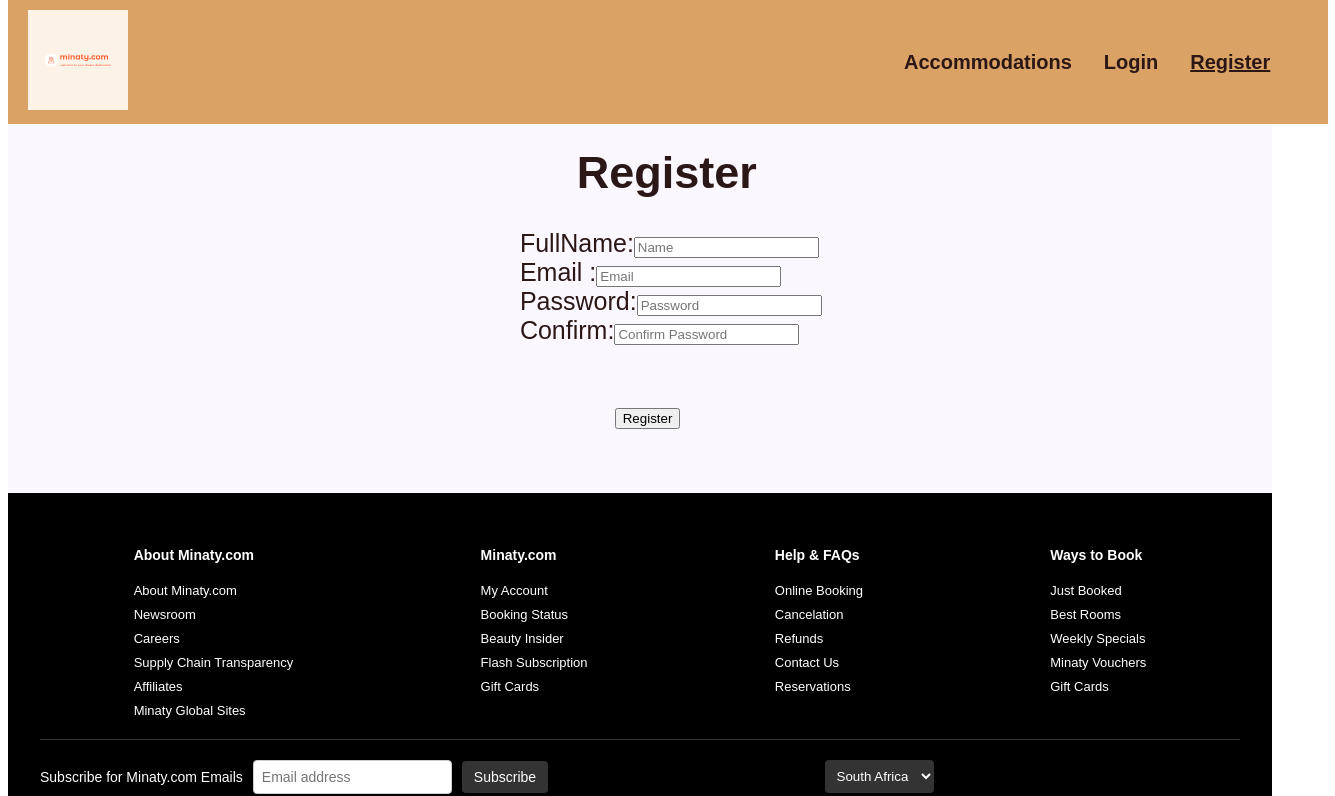
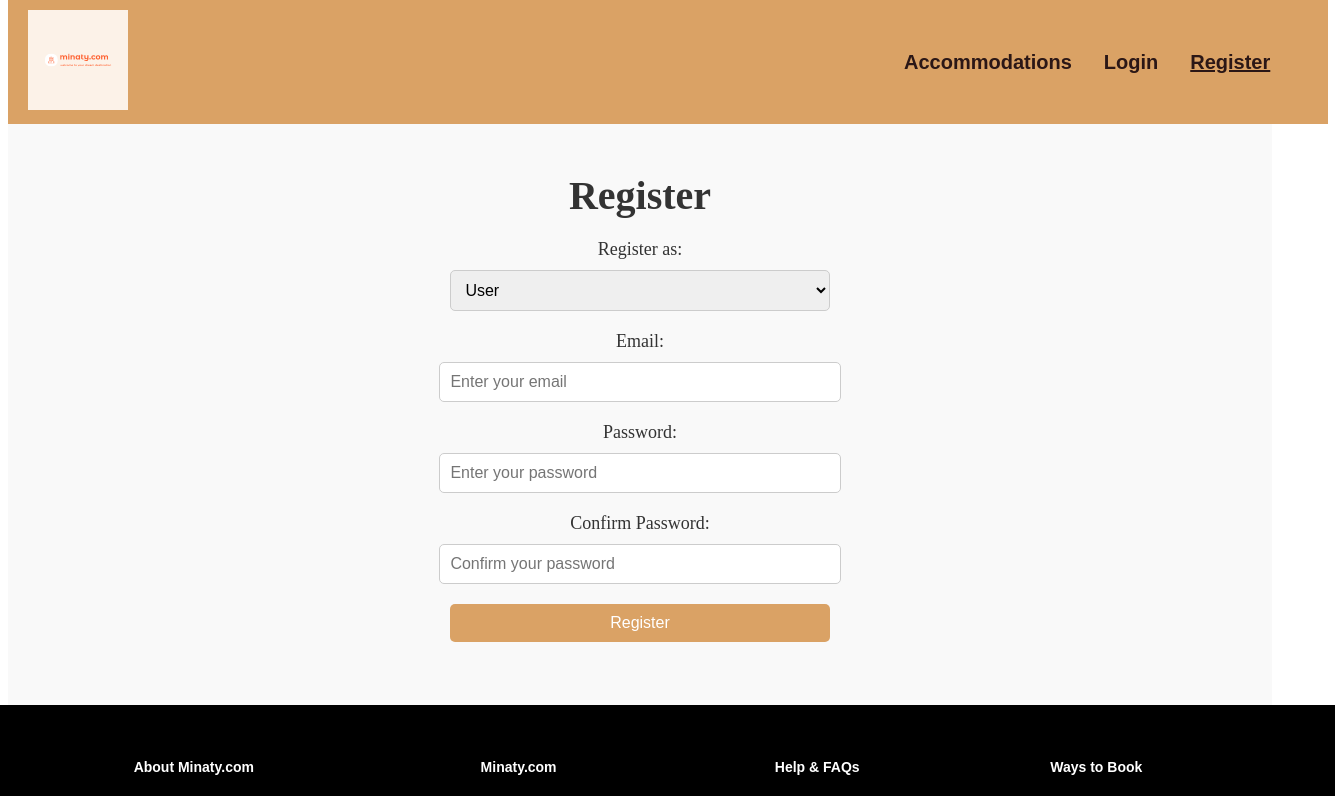
Before and after one commit to alungilembuthuma/Hotel-App, a React (Vite) app: page /register in a window 1280 px wide. Shown: the top 796 px of the page, 1335 px wide, since content can reach past the window. Built offline with nearby package versions, Linux system fonts and the light colour scheme.

Commit message:
able to add users to my collection

```diff
--- a/src/Components/Login.jsx
+++ b/src/Components/Login.jsx
@@ -1,25 +1,46 @@
 import React, { useState } from 'react';
 import { useDispatch, useSelector } from 'react-redux';
+import { useNavigate } from 'react-router-dom'; // Navigate to different routes after login
 import { loginUser } from '../features/authSlice';
 import Footer from '../Components/Footer';
 
 const Login = () => {
   const [email, setEmail] = useState('');
   const [password, setPassword] = useState('');
+  const [role, setRole] = useState('user'); // Default role is 'user'
   const dispatch = useDispatch();
   const { loading, error } = useSelector((state) => state.auth);
+  const navigate = useNavigate();
 
   const handleLogin = () => {
-    dispatch(loginUser({ email, password }));
+    dispatch(loginUser({ email, password, role })).then((response) => {
+      if (response.payload) {
+        if (role === 'admin') {
+          navigate('/admin/dashboard'); // Navigate to admin dashboard if logged in as Admin
+        } else {
+          navigate('/user-profile'); // Navigate to user profile if logged in as User
+        }
+      }
+    });
   };
 
   return (
     <div style={styles.container}>
-      <h1 style={styles.title}>Login Page</h1>
+      <h1 style={styles.title}>Login</h1>
 
-      <label style={styles.label}>
-        Email:
-      </label>
+
+      <label style={styles.label}>Login as:</label>
+      <select
+        value={role}
+        onChange={(e) => setRole(e.target.value)}
+        style={styles.select}
+      >
+        <option value="user">User</option>
+        <option value="admin">Admin</option>
+      </select>
+
+      {/* Email Input */}
+      <label style={styles.label}>Email:</label>
       <input
         type="email"
         value={email}
@@ -28,9 +49,8 @@
         style={styles.input}
       />
 
-      <label style={styles.label}>
-        Password:
-      </label>
+      {/* Password Input */}
+      <label style={styles.label}>Password:</label>
       <input
         type="password"
         value={password}
@@ -39,73 +59,75 @@
         style={styles.input}
       />
 
+      {/* Submit Button */}
       <button
         onClick={handleLogin}
         disabled={loading}
         style={styles.button}
       >
-        {loading ? "Logging in..." : "Login"}
+        {loading ? 'Logging in...' : 'Login'}
       </button>
 
+      {/* Display error if there's a login issue */}
       {error && <p style={styles.error}>{error}</p>}
+<div style={{width:"110%",marginTop:"5%"}}>
+     <Footer /></div>
 
-      <div style={styles.footerContainer}>
-        <Footer />
-      </div>
     </div>
   );
 };
 
+// Styles for the component
 const styles = {
   container: {
-    backgroundColor: '#fbf7ff',
+    backgroundColor: '#f9f9f9',
     width: '100%',
-    height: '100vh',
+    height: '150vh',
     display: 'flex',
     flexDirection: 'column',
     justifyContent: 'center',
     alignItems: 'center',
   },
   title: {
-    color: '#2b1716',
-    fontFamily: 'sans-serif',
-    fontSize: '45px',
+    color: '#333',
+    fontSize: '40px',
     marginBottom: '20px',
   },
   label: {
-    fontSize: '25px',
-    color: '#2b1716',
-    fontFamily: 'sans-serif',
+    fontSize: '18px',
     marginBottom: '10px',
+    color: '#333',
+  },
+  select: {
+    width: '30%',
+    padding: '10px',
+    marginBottom: '20px',
+    fontSize: '16px',
+    borderRadius: '5px',
+    border: '1px solid #ccc',
   },
   input: {
-    width: '35%',
-    height: '30px',
+    width: '30%',
+    padding: '10px',
     marginBottom: '20px',
-    padding: '10px',
-    fontSize: '18px',
+    fontSize: '16px',
     borderRadius: '5px',
     border: '1px solid #ccc',
   },
   button: {
-    width: '15%',
-    height: '40px',
+    width: '30%',
+    padding: '10px',
     backgroundColor: '#daa265',
     color: '#fff',
-    fontSize: '18px',
+    fontSize: '16px',
+    borderRadius: '5px',
     border: 'none',
-    borderRadius: '5px',
     cursor: 'pointer',
-    marginTop: '20px',
   },
   error: {
     color: 'red',
     marginTop: '20px',
   },
-  footerContainer: {
-    marginTop: '50px',
-    width: '100%',
-  },
 };
 
 export default Login;
--- a/src/Components/Register.jsx
+++ b/src/Components/Register.jsx
@@ -1,87 +1,150 @@
 import React, { useState } from 'react';
 import { useDispatch, useSelector } from 'react-redux';
-import { registerUser } from '../features/authSlice';
-import Footer from '../Components/Footer'
+import { useNavigate } from 'react-router-dom';
+import { registerUser } from '../features/authSlice'; // Assuming you have this action
+import Footer from '../Components/Footer';
 
 const Register = () => {
-  const [name, setName] = useState('');
   const [email, setEmail] = useState('');
   const [password, setPassword] = useState('');
   const [confirmPassword, setConfirmPassword] = useState('');
+  const [role, setRole] = useState('user'); // Default role is 'user'
   const dispatch = useDispatch();
   const { loading, error } = useSelector((state) => state.auth);
+  const navigate = useNavigate();
 
   const handleRegister = () => {
     if (password !== confirmPassword) {
-      alert("Passwords do not match!");
+      alert('Passwords do not match!');
       return;
     }
-    dispatch(registerUser({ name, email, password }));
+
+    dispatch(registerUser({ email, password, role })).then((response) => {
+      if (response.payload) {
+        if (role === 'admin') {
+          navigate('/admin/dashboard'); // Redirect to admin dashboard after registering
+        } else {
+          navigate('/user-profile'); // Redirect to user profile after registering
+        }
+      }
+    });
   };
 
   return (
-    <div style={{backgroundColor:"#fbf7ff"}}>
-      <h1>Register</h1>
-      <h1>Register</h1>
-      <h1 style={{color:"#2b1716", fontFamily:"sans-serif", fontSize:"45px", marginLeft:"45%"}}>Register</h1>
-      <form style={{marginLeft:'15%'}}>
-      <label style={{ fontSize:"25px",color:"#2b1716",fontFamily:"sans-serif", marginLeft:"30%", marginTop:"5%"}}>
-        FullName:
-    </label>
-    <input
-        type="text"
-        value={name}
-        onChange={(e) => setName(e.target.value)}
-        placeholder="Name"
-        required
-      />
-      <br></br>
-      <label style={{ fontSize:"25px",color:"#2b1716",fontFamily:"sans-serif", marginLeft:"30%", marginTop:"100%"}}>
-       Email     :
-    </label>
-    <input
+    <div style={styles.container}>
+      <h1 style={styles.title}>Register</h1>
+
+      {/* Role Selection */}
+      <label style={styles.label}>Register as:</label>
+      <select
+        value={role}
+        onChange={(e) => setRole(e.target.value)}
+        style={styles.select}
+      >
+        <option value="user">User</option>
+        <option value="admin">Admin</option>
+      </select>
+
+      {/* Email Input */}
+      <label style={styles.label}>Email:</label>
+      <input
         type="email"
         value={email}
         onChange={(e) => setEmail(e.target.value)}
-        placeholder="Email"
-        required
+        placeholder="Enter your email"
+        style={styles.input}
       />
-      <br></br>
-      <label style={{ fontSize:"25px",color:"#2b1716",fontFamily:"sans-serif", marginLeft:"30%", marginTop:"100%"}}>
-        Password:
-    </label>
-    <input
+
+      {/* Password Input */}
+      <label style={styles.label}>Password:</label>
+      <input
         type="password"
         value={password}
         onChange={(e) => setPassword(e.target.value)}
-        placeholder="Password"
-        required
+        placeholder="Enter your password"
+        style={styles.input}
       />
-      <br></br>
-      <label style={{ fontSize:"25px",color:"#2b1716",fontFamily:"sans-serif", marginLeft:"30%", marginTop:"100%"}}>
-        Confirm:
-    </label>
-    <input
+
+      {/* Confirm Password Input */}
+      <label style={styles.label}>Confirm Password:</label>
+      <input
         type="password"
         value={confirmPassword}
         onChange={(e) => setConfirmPassword(e.target.value)}
-        placeholder="Confirm Password"
-        required
+        placeholder="Confirm your password"
+        style={styles.input}
       />
-      </form>
 
+      {/* Submit Button */}
+      <button
+        onClick={handleRegister}
+        disabled={loading}
+        style={styles.button}
+      >
+        {loading ? 'Registering...' : 'Register'}
+      </button>
 
+      {/* Display error if there's a registration issue */}
+      {error && <p style={styles.error}>{error}</p>}
 
-
-      <button onClick={handleRegister} disabled={loading} style={{marginLeft:"48%", marginTop:"5%"}}>
-        {loading ? "Registering..." : "Register"}
-      </button>
-      {error && <p>{error}</p>}
-      <div style={{marginTop:"5%"}}>
-        <Footer/></div>
+      <div style={{width:"110%",marginTop:"5%"}}>
+     <Footer /></div>
 
     </div>
   );
 };
 
+// Styles for the component
+const styles = {
+  container: {
+    backgroundColor: '#f9f9f9',
+    width: '100%',
+    height: '160vh',
+    display: 'flex',
+    flexDirection: 'column',
+    justifyContent: 'center',
+    alignItems: 'center',
+  },
+  title: {
+    color: '#333',
+    fontSize: '40px',
+    marginBottom: '20px',
+  },
+  label: {
+    fontSize: '18px',
+    marginBottom: '10px',
+    color: '#333',
+  },
+  select: {
+    width: '30%',
+    padding: '10px',
+    marginBottom: '20px',
+    fontSize: '16px',
+    borderRadius: '5px',
+    border: '1px solid #ccc',
+  },
+  input: {
+    width: '30%',
+    padding: '10px',
+    marginBottom: '20px',
+    fontSize: '16px',
+    borderRadius: '5px',
+    border: '1px solid #ccc',
+  },
+  button: {
+    width: '30%',
+    padding: '10px',
+    backgroundColor: '#daa265',
+    color: '#fff',
+    fontSize: '16px',
+    borderRadius: '5px',
+    border: 'none',
+    cursor: 'pointer',
+  },
+  error: {
+    color: 'red',
+    marginTop: '20px',
+  },
+};
+
 export default Register;
--- a/src/firebase.js
+++ b/src/firebase.js
@@ -1,9 +1,11 @@
 import { initializeApp } from "firebase/app";
 import { getAuth } from "firebase/auth";
+import { getFirestore } from "firebase/firestore"; // Import Firestore
 
 const firebaseConfig = {
   apiKey: "AIzaSyDpzYj712F0uNwZrQWuMXPa4emWhPpTsfU",
   authDomain: "hotel-app-7f859.firebaseapp.com",
+  databaseURL: "https://hotel-app-7f859-default-rtdb.firebaseio.com/",
   projectId: "hotel-app-7f859",
   storageBucket: "hotel-app-7f859.appspot.com",
   messagingSenderId: "965768852220",
@@ -11,5 +13,13 @@
   measurementId: "G-R9929RDGVM"
 };
 
+// Initialize Firebase
 const app = initializeApp(firebaseConfig);
-export const auth = getAuth(app);
+
+// Initialize Firebase Authentication
+const auth = getAuth(app);
+
+// Initialize Firestore
+const db = getFirestore(app); // Change to Firestore
+
+export { auth, db }; // Export auth and db
```
Also changed, not shown: src/Pages/AdminDashboard.jsx (+87 -5 lines), src/features/authSlice.js (+45 -26 lines).
